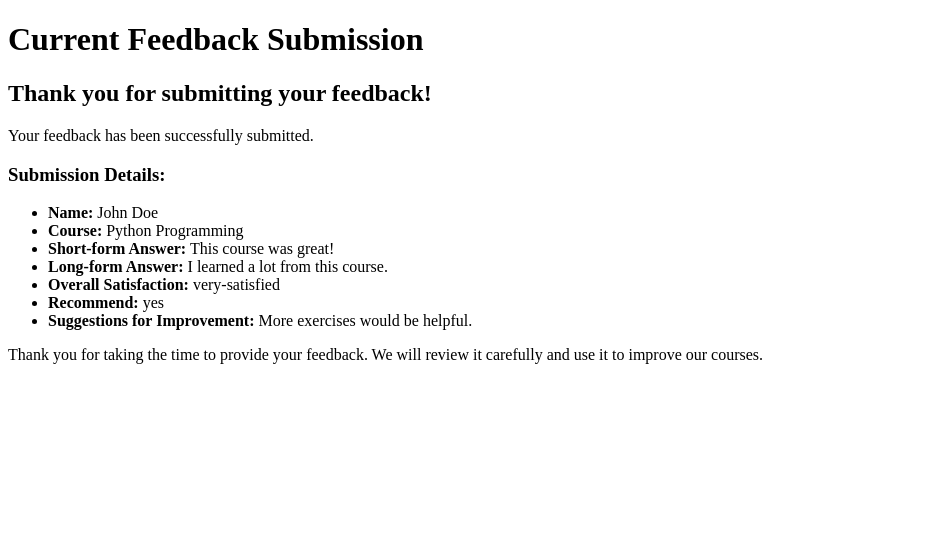
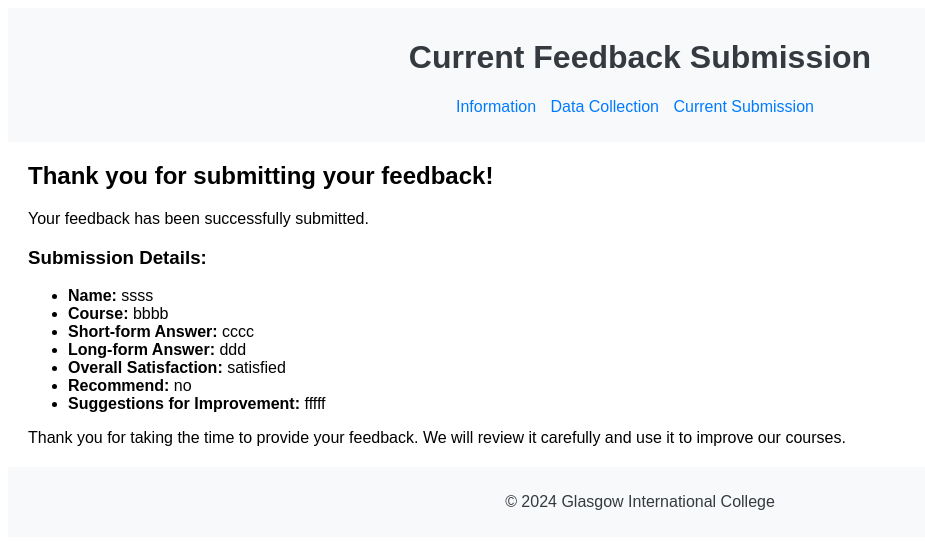
Before and after one commit to yuhang-feng404/FC724-assignment3, a Flask app: page /current_feedback in a window 1280 px wide. Shown: the top 549 px of the page, without its empty margins (0-925 px from the left). Run offline with Flask 3, Linux system fonts and the light colour scheme.

Commit message:
Save data in feedback.txt and read them in current_feedback.html

```diff
--- a/app.py
+++ b/app.py
@@ -1,8 +1,7 @@
-from flask import Flask, render_template
+from flask import Flask, render_template, redirect
 from flask_wtf import FlaskForm, CSRFProtect
 from wtforms import StringField, TextAreaField, SelectField, RadioField
 from wtforms.validators import DataRequired
-
 
 app = Flask(__name__)
 app.config['SECRET_KEY'] = 'your_secret_key_here'
@@ -41,13 +40,24 @@
 
 @app.route('/current_feedback')
 def current_feedback_submission():
-    name = 'John Doe'
-    course = 'Python Programming'
-    short_answer = 'This course was great!'
-    long_answer = 'I learned a lot from this course.'
-    satisfaction = 'very-satisfied'
-    recommend = 'yes'
-    improvements = 'More exercises would be helpful.'
+    try:
+        with open("feedback.txt", "r") as fp:
+            final_data = fp.read().split("|")
+            name = final_data[0]
+            course = final_data[1]
+            short_answer = final_data[2]
+            long_answer = final_data[3]
+            satisfaction = final_data[4]
+            recommend = final_data[5]
+            improvements = final_data[6]
+    except FileNotFoundError:
+        name = 'No feedback data found'
+        course = 'Please submit your feedback'
+        short_answer = 'No feedback data found'
+        long_answer = 'Please submit your feedback'
+        satisfaction = 'No feedback data found'
+        recommend = 'Please submit your feedback'
+        improvements = 'No feedback data found'
 
     return render_template('current_feedback.html',
                            name=name,
@@ -59,11 +69,11 @@
                            improvements=improvements)
 
 
+
 @app.route('/data_collection', methods=['GET', 'POST'])
 def data_collection():
     form = StudentFeedbackForm()
     if form.validate_on_submit():
-        # process the form data here
         name = form.name.data
         course = form.course.data
         short_answer = form.short_answer.data
@@ -71,8 +81,18 @@
         satisfaction = form.satisfaction.data
         recommend = form.recommend.data
         improvements = form.improvements.data
-        # do something with the data
-        return 'Thank you for submitting your feedback!'
+
+        name = name.replace('|', '')
+        course = course.replace('|', '')
+        short_answer = short_answer.replace('|', '')
+        long_answer = long_answer.replace('|', '')
+        satisfaction = satisfaction.replace('|', '')
+        recommend = recommend.replace('|', '')
+        improvements = improvements.replace('|', '')
+        final_data = name + "|" + course + "|" + short_answer + "|" + long_answer + "|" + satisfaction + "|" + recommend + "|" + improvements
+        with open("feedback.txt", "w") as fp:
+            fp.write(final_data)
+        return redirect('/current_feedback')
     return render_template('data_collection.html', form=form)
 
 
--- /dev/null
+++ b/feedback.txt
@@ -0,0 +1 @@
+ssss|bbbb|cccc|ddd|satisfied|no|fffff
--- a/templates/current_feedback.html
+++ b/templates/current_feedback.html
@@ -6,7 +6,17 @@
     <link rel="stylesheet" type="text/css" href="{{ url_for('static', filename='style.css') }}">
 </head>
 <body>
+<header>
     <h1>Current Feedback Submission</h1>
+    <nav>
+        <ul>
+            <li><a href="/information">Information</a></li>
+            <li><a href="/data_collection">Data Collection</a></li>
+            <li><a href="/current_feedback">Current Submission</a></li>
+        </ul>
+    </nav>
+</header>
+<section>
     <h2>Thank you for submitting your feedback!</h2>
     <p>Your feedback has been successfully submitted.</p>
     <h3>Submission Details:</h3>
@@ -19,6 +29,12 @@
         <li><strong>Recommend:</strong> {{ recommend }}</li>
         <li><strong>Suggestions for Improvement:</strong> {{ improvements }}</li>
     </ul>
-<p>Thank you for taking the time to provide your feedback. We will review it carefully and use it to improve our courses.</p>
+    <p>Thank you for taking the time to provide your feedback. We will review it carefully and use it to improve our
+        courses.</p>
+</section>
+<footer>
+    <p>&copy; 2024 Glasgow International College</p>
+</footer>
+
 </body>
 </html>
--- a/templates/welcome.html
+++ b/templates/welcome.html
@@ -19,5 +19,9 @@
         </ul>
     </nav>
 </section>
+<footer>
+    <p>&copy; 2024 Glasgow International College</p>
+</footer>
+
 </body>
 </html>
```
Also changed, not shown: templates/data_collection.html (+16 -1 lines), templates/information.html (+7 -0 lines). Lines whose indentation alone changed are shown as unchanged.
